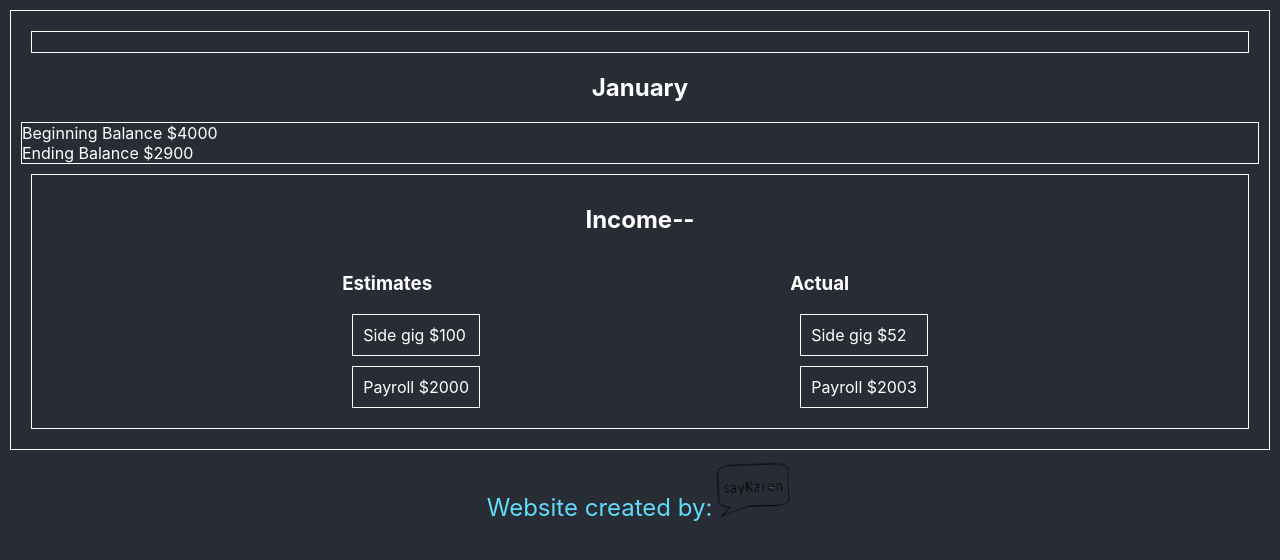
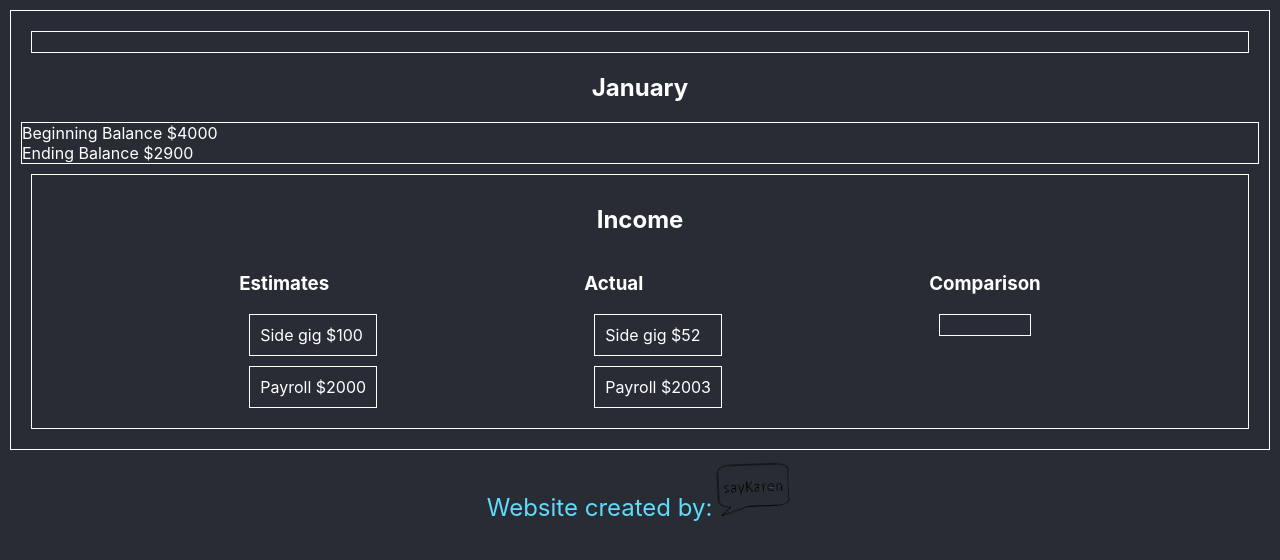
Before and after one commit to saykaren/budgetQueen, a React (Create React App) app: page / in a window 1280 px wide. Shown: the top 560 px of the page. Built offline with nearby package versions, Linux system fonts and the light colour scheme.

Commit message:
Working on how to do the comparison How to compare the estimates and actual without having it as part of the object

```diff
--- a/src/components/app/ComparisonDetails.tsx
+++ b/src/components/app/ComparisonDetails.tsx
@@ -1,23 +1,22 @@
-import React from 'react';
-import {TestDataProps} from './TestDataInterface';
+import React from "react";
+import { TestDataProps } from "./TestDataInterface";
 
 interface ComparsionDetailsProp {
   title: string;
   object: TestDataProps;
 }
 
-const ComparsionDetails = ({title, object}: ComparsionDetailsProp)=>{
-
-    return(
+const ComparsionDetails = ({ title, object }: ComparsionDetailsProp) => {
+  return (
     <div className="budget-income-box">
-        <h2>Income--</h2>
+      <h2>Income</h2>
       <section className="estimate-actual-holder">
         {object.budget.map((budgetNum, indexbudget) => (
           <>
             <div className="budget-estimate-income" key={indexbudget}>
               <h3>Estimates</h3>
               {budgetNum.monthContributions.map((mc, mcIndex) => (
-                  <div className="budget-income" key={mcIndex}>
+                <div className="budget-income" id={`est${mcIndex}`} key={mcIndex}>
                   {mc.title} ${mc.amount}
                 </div>
               ))}
@@ -29,16 +28,31 @@ const ComparsionDetails = ({title, object}: ComparsionDetailsProp)=>{
             <div className="budget-actual-income" key={actIndexbudget}>
               <h3>Actual</h3>
               {actualNum.monthContributions.map((ac, acIndex) => (
-                  <div className="budget-income" key={acIndex}>
+                <div className="budget-income" id={`act${acIndex}`} key={acIndex}>
                   {ac.title} ${ac.amount}
                 </div>
               ))}
             </div>
           </>
         ))}
+        {object.actual.map((actualNum, actIndexbudget) => (
+          <>
+            <div className="budget-actual-income" key={actIndexbudget}>
+              <h3>Comparison</h3>
+              {/* {object.map((bud, budIndex) => (
+                <div className="budget-income" key={budIndex}>
+                  {ac.title} ${}
+                </div>
+              ))} */}
+              <div className="budget-income" >
+
+              </div>
+            </div>
+          </>
+        ))}
       </section>
     </div>
-    )
-}
+  );
+};
 
 export default ComparsionDetails;
```
Lines whose indentation alone changed are shown as unchanged.
